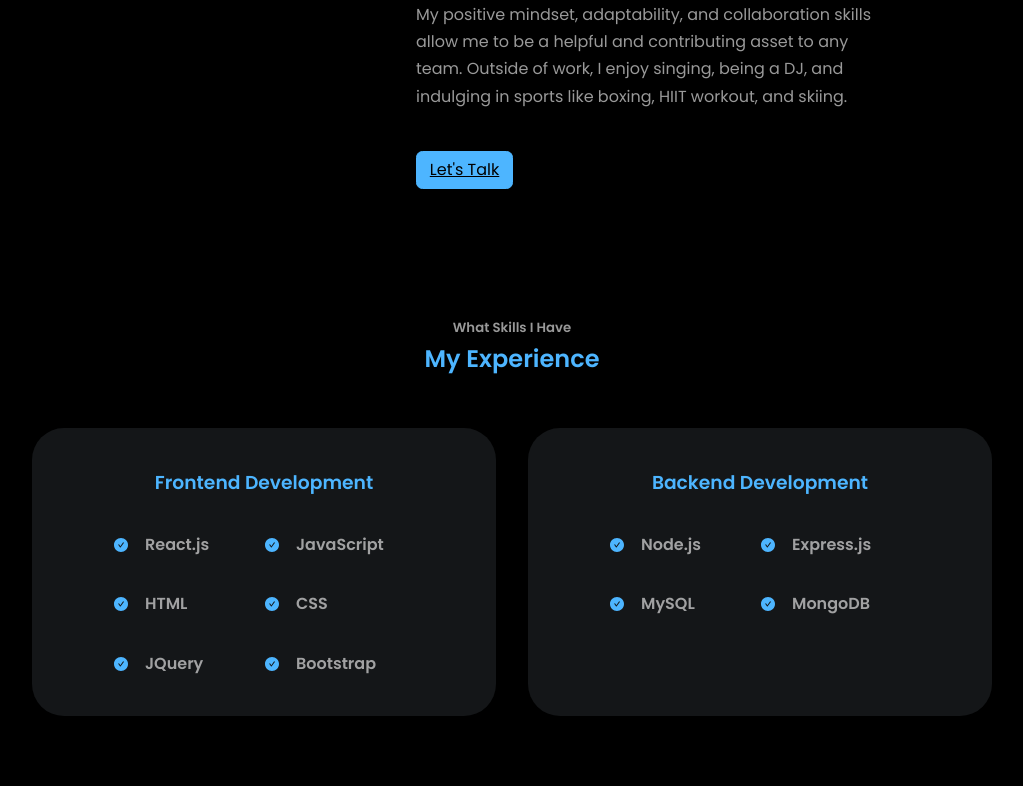
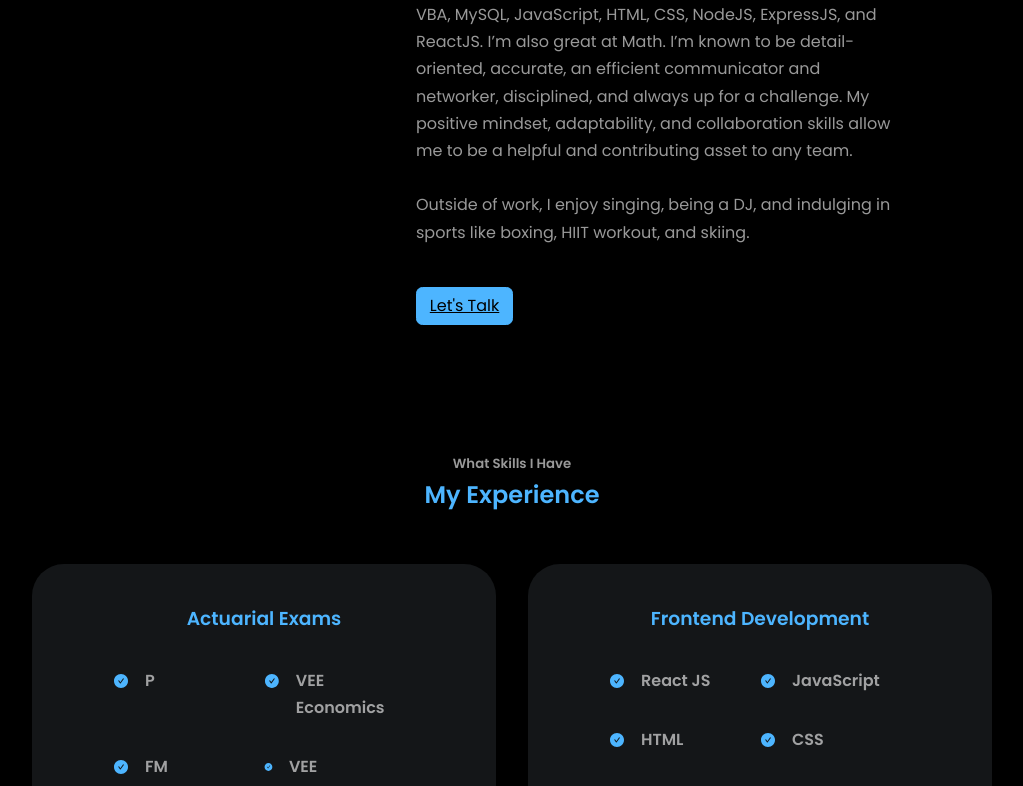
Before and after one commit to ryuandrew/AndrewRyu-Portfolio-React, a React (Create React App) app: page / in a window 1280 px wide. Shown: the part 2004-2790 px from the top of the page, without its empty margins (128-1151 px from the left). Built offline with nearby package versions, Linux system fonts and the light colour scheme.

Commit message:
added Actuarial Exams

```diff
--- a/src/components/experience/Experience.jsx
+++ b/src/components/experience/Experience.jsx
@@ -11,12 +11,60 @@ const Experience = () => {
             <div className="container experience__container">
                 {/* frontend */}
                 <div className="experience__frontend">
+                    <h3>Actuarial Exams</h3>
+                    <div className="experience__content">
+                        <article className="experience__details">
+                            <AiFillCheckCircle className="experience__details-icon" />
+                            <div>
+                                <h4>P</h4>
+                                <small className="text-light"></small>
+                            </div>
+                        </article>
+                        <article className="experience__details">
+                            <AiFillCheckCircle className="experience__details-icon" />
+                            <div>
+                                <h4>VEE Economics</h4>
+                                <small className="text-light"></small>
+                            </div>
+                        </article>
+                        <article className="experience__details">
+                            <AiFillCheckCircle className="experience__details-icon" />
+                            <div>
+                                <h4>FM</h4>
+                                <small className="text-light"></small>
+                            </div>
+                        </article>
+                        <article className="experience__details">
+                            <AiFillCheckCircle className="experience__details-icon" />
+                            <div>
+                                <h4>VEE Mathematical Statistics</h4>
+                                <small className="text-light"></small>
+                            </div>
+                        </article>
+                        <article className="experience__details">
+                            <AiFillCheckCircle className="experience__details-icon" />
+                            <div>
+                                <h4>SRM</h4>
+                                <small className="text-light"></small>
+                            </div>
+                        </article>
+                        <article className="experience__details">
+                            <AiFillCheckCircle className="experience__details-icon" />
+                            <div>
+                                <h4>VEE Accounting and Finance</h4>
+                                <small className="text-light"></small>
+                            </div>
+                        </article>
+                    </div>
+                </div>
+                {/* frontend */}
+                <div className="experience__frontend">
                     <h3>Frontend Development</h3>
                     <div className="experience__content">
                         <article className="experience__details">
                             <AiFillCheckCircle className="experience__details-icon" />
                             <div>
-                                <h4>React.js</h4>
+                                <h4>React JS</h4>
                                 <small className="text-light"></small>
                             </div>
                         </article>
--- a/src/components/header/Header.jsx
+++ b/src/components/header/Header.jsx
@@ -11,7 +11,7 @@ const Header = () => {
                 <h3>Hello I'm</h3>
                 <h1>Andrew Ryu</h1>
                 <h4 className="text-light">
-                    Actively Looking For Full Stack Engineer Positions
+                    Actively Looking For Actuarial Analyst Positions
                 </h4>
                 <RESUME />
                 <HeaderSocial />
```
Also changed, not shown: src/components/about/About.jsx (+1 -1 lines), 2 other files (tests, documents, lock files or other folders).
